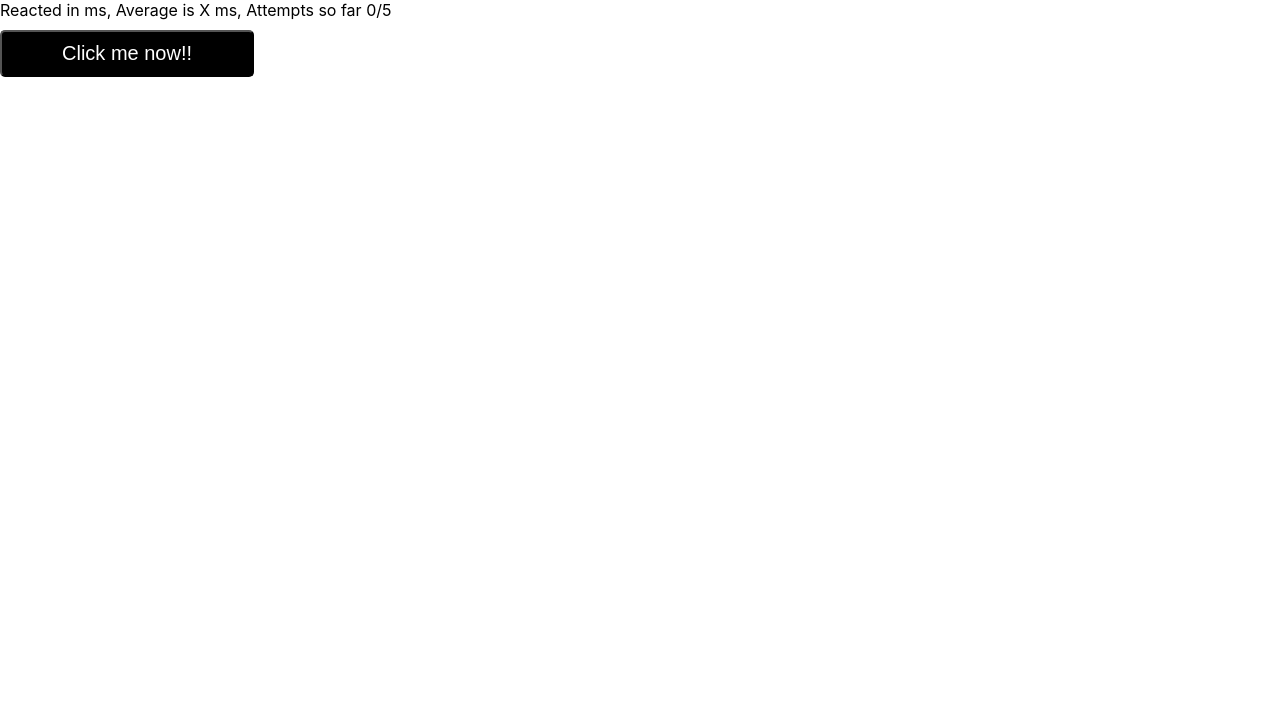
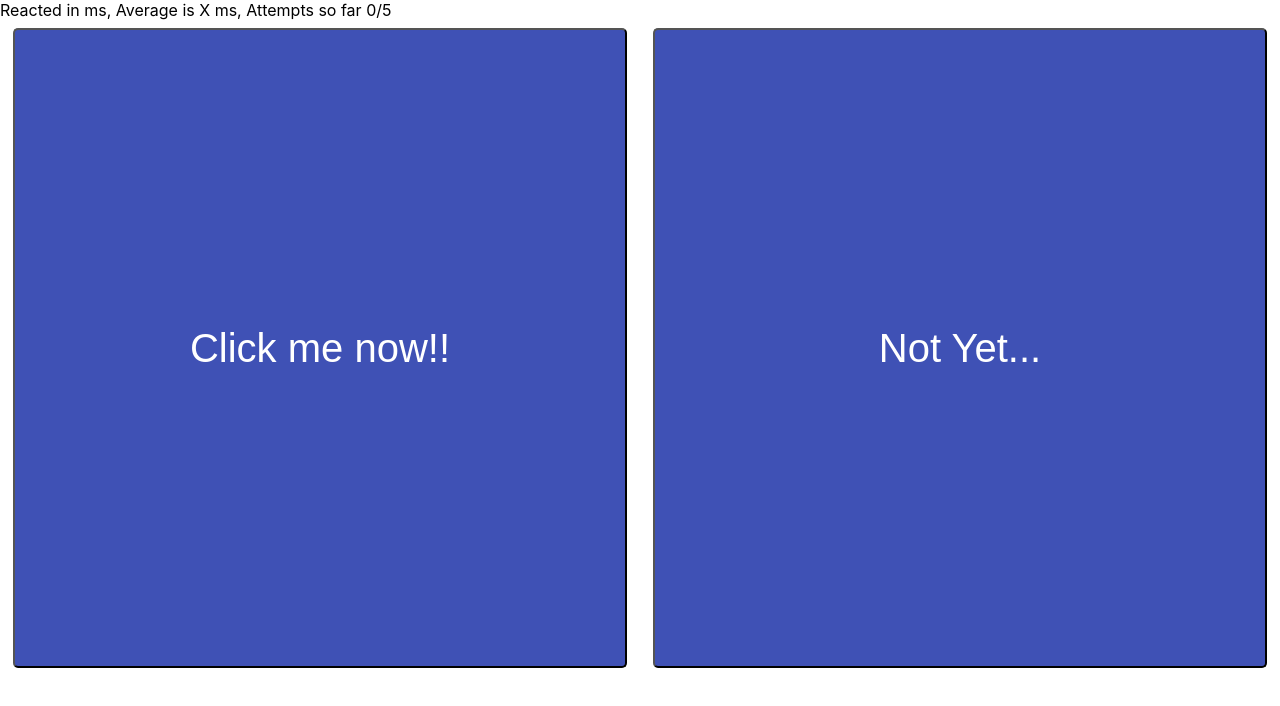
Before and after one commit to san0014s/Cog-Web-App, a React (Create React App) app: page /reactionGame in a window 1280 px wide. Shown: the top 706 px of the page. Built offline with nearby package versions, Linux system fonts and the light colour scheme.

Commit message:
added second button, changed button styling

```diff
--- a/src/games/ReactionGame.js
+++ b/src/games/ReactionGame.js
@@ -6,10 +6,14 @@ import SessionState from "../components/SessionState";
 const GAME_TYPE = 1;
 const ROUNDS_TO_PLAY = 5;
 
+const BUTTON_1_ID = "Button1"; // id of the button on the left
+const BUTTON_2_ID = "Button2"; // id of the button on the right
+
 const NOT_YET = "Not Yet...";
 const CLICK_NOW = "Click me now!!";
 const COMPLETE = "Success!";
 const TOO_EARLY = "Clicked too early, try again";
+const WRONG_ONE = "Oops! You clicked the wrong one";
 const GAME_OVER = "Game over!";
 
 // this is just an immutable enum type to keep track of where the game is at
@@ -18,31 +22,43 @@ const GameState = Object.freeze({
     InProgress: Symbol("In Progress"),
     Completed: Symbol("Complete"),
     TooEarly: Symbol("Too Early"),
+    WrongOne: Symbol("Wrong One"),
     GameOver: Symbol("Game Over")
 });
 
+// https://react.school/ui/button
 const Button = styled.button`
-    background-color: black;
+    background-color: #3f51b5;
     color: white;
-    font-size: 20px;
-    padding: 10px 60px;
+    font-size: 40px;
+    width: 48vw;
+    height: 80vh;
     border-radius: 5px;
-    margin: 10px 0px;
+    margin: 1vh 1vw;
     cursor: pointer;
+    &:hover {
+        background-color: #283593;
+      }
 `
 
 export default function ReactionGame() {
 
     const [gameState, setGameState] = useState(GameState.Initial);
-    const [buttonText, setButtonText] = useState('');
+    const [initialStateTimeoutId, setInitialStateTimeoutId] = useState(); // stores the ID associated with the thread that will start the game
+
     const [startTime, setStartTime] = useState(0);
     const [endTime, setEndTime] = useState(0);
     const [timeDiffList, setTimeDiffList] = useState([]);
-    const [initialStateTimeoutId, setInitialStateTimeoutId] = useState(); // stores the ID associated with the thread that will start the game
+
+    const [activeButton, setActiveButton] = useState(BUTTON_1_ID);
+    const [button1Text, setButton1Text] = useState('');
+    const [button2Text, setButton2Text] = useState('');
 
     useEffect(() => { // this callback is executed any time the gameState variable changes (this is the behavior of a useEffect). it basically just handles game state transitions
         if (gameState === GameState.Initial) { // in the initial state, set a random time before the game transitions to the InProgress state
-            setButtonText(NOT_YET);
+            setButton1Text(NOT_YET);
+            setButton2Text(NOT_YET);
+            assignRandomActiveButton();
             setInitialStateTimeoutId( // i need to capture the return value of setTimeout and store it in this variable
                 setTimeout(() => { // this callback will be executed in 5000 milliseconds (TODO: randomize this time)
                     setGameState(GameState.InProgress);
@@ -50,10 +66,15 @@ export default function ReactionGame() {
         }
         else if (gameState === GameState.InProgress) { // in progress means we are now timing the player until they click the button
             setStartTime(moment());
-            setButtonText(CLICK_NOW);
+            if (activeButton === BUTTON_1_ID)
+                setButton1Text(CLICK_NOW);
+            else
+                setButton2Text(CLICK_NOW);
         }
         else if (gameState === GameState.Completed) {
-            setButtonText(COMPLETE);
+            setButton1Text(COMPLETE);
+            setButton2Text(COMPLETE);
+
             var reactionTime = endTime - startTime;
             setTimeDiffList(timeDiffList.concat(reactionTime)); // record reaction time
 
@@ -68,27 +89,49 @@ export default function ReactionGame() {
         }
         else if (gameState === GameState.TooEarly) {
             clearTimeout(initialStateTimeoutId); // get rid of the thing that would have started the game
-            setButtonText(TOO_EARLY);
+            setButton1Text(TOO_EARLY);
+            setButton2Text(TOO_EARLY);
+            setTimeout(() => { // after 1 second, go back to the initial state to restart the game
+                setGameState(GameState.Initial);
+            }, 1000);
+        }
+        else if (gameState === GameState.WrongOne) {
+            setButton1Text(WRONG_ONE);
+            setButton2Text(WRONG_ONE);
             setTimeout(() => { // after 1 second, go back to the initial state to restart the game
                 setGameState(GameState.Initial);
             }, 1000);
         }
         else if (gameState === GameState.GameOver) {
-            setButtonText(GAME_OVER);
+            setButton1Text(GAME_OVER);
+            setButton2Text(GAME_OVER);
             recordData(GAME_TYPE, getAverage());
         }
     }, [gameState]); // putting the gameState variable here means that the useEffect will watch this var and react to any updates that happen to it
+
+    function assignRandomActiveButton() {
+        if (Math.random() < 0.5)
+            setActiveButton(BUTTON_1_ID);
+        else
+            setActiveButton(BUTTON_2_ID)
+    }
 
     /**
      * Changes button state when clicked. If the game is "in progress" (i.e. we're timing the player), then we record
      *  the time that they clicked and transition to the "Game Completed" state. If the game hasn't yet started and the
      *  player clicks early, we switch to the "Too Early" state
      */
-    function onClickFunction() {
+    function onClickFunction(thingClicked) {
+        console.log(thingClicked.target.id);
         console.log("button was clicked");
         if (gameState === GameState.InProgress) {
-            setEndTime(moment());
-            setGameState(GameState.Completed);
+            if (thingClicked.target.id === activeButton) {
+                setEndTime(moment());
+                setGameState(GameState.Completed);
+            }
+            else {
+                setGameState(GameState.WrongOne);
+            }
         }
         else if (gameState === GameState.Initial) {
             setGameState(GameState.TooEarly);
@@ -125,13 +168,17 @@ export default function ReactionGame() {
             method: 'POST',
             headers: { "Content-Type": "application/json" },
             body: JSON.stringify(personalData)
-        }); // TODO: possibly apply a .then() and .catch() or return the promise so that callers can handle .then and/or .catch
+        })
+        .catch(e => console.log(e)); // TODO: possibly apply a .then() and .catch() or return the promise so that callers can handle .then and/or .catch
     }
 
     return <>
         <div>Reacted in {timeDiffList.slice(-1)} ms, Average is {getAverage()} ms, Attempts so far {timeDiffList.length}/{ROUNDS_TO_PLAY}</div>
-        <Button onClick={onClickFunction}>
-            {buttonText}
+        <Button id={BUTTON_1_ID} onClick={onClickFunction}>
+            {button1Text}
+        </Button>
+        <Button id={BUTTON_2_ID} onClick={onClickFunction}>
+            {button2Text}
         </Button>
     </>
 }
```
